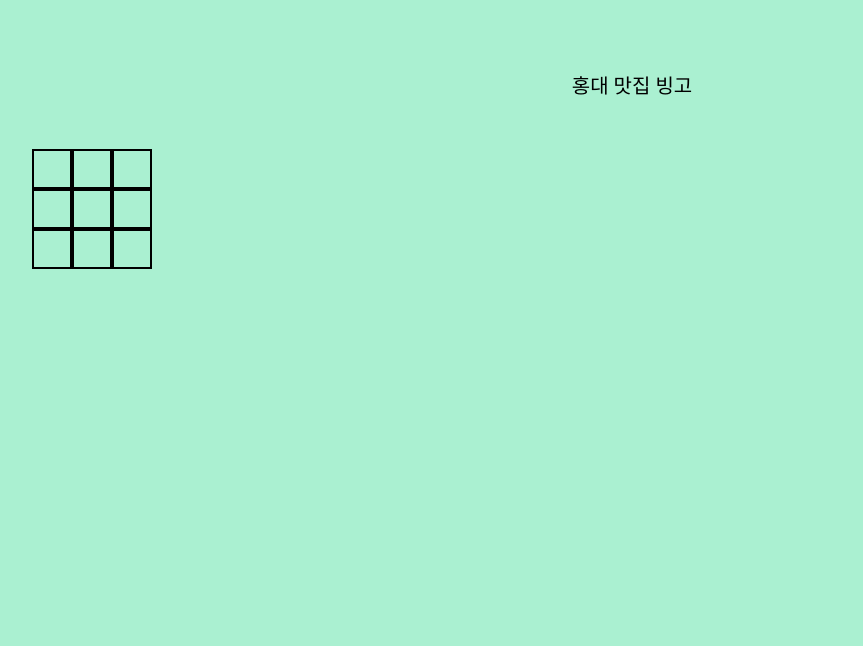
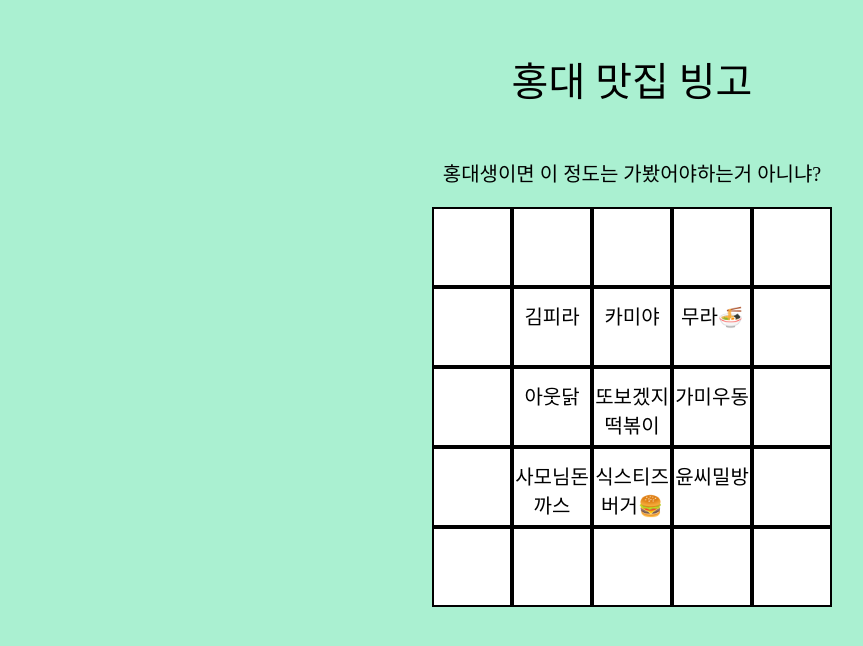
Before and after one commit to puba5/MatZipJokBo, a Next.js app: page /bingo in a window 1280 px wide. Shown: the top 646 px of the page, without its empty margins (8-871 px from the left). Built offline with nearby package versions, Linux system fonts and the light colour scheme.

Commit message:
빙고 기능 구현

```diff
--- a/components/bingoTable/table.js
+++ b/components/bingoTable/table.js
@@ -4,13 +4,18 @@
 import styled from "styled-components";
 
 export default function Table(props) {
-  const { tableData, dispatch } = props;
+  const { tableData, dispatch, bingoContent } = props;
   return (
     <Wrapper>
       {Array(tableData.length)
         .fill()
         .map((tr, i) => (
-          <Tr rowData={tableData[i]} rowIndex={i} dispatch={dispatch} />
+          <Tr
+            rowData={tableData[i]}
+            rowIndex={i}
+            dispatch={dispatch}
+            bingoContent={bingoContent[i]}
+          />
         ))}
     </Wrapper>
   );
--- a/components/bingoTable/td.js
+++ b/components/bingoTable/td.js
@@ -4,16 +4,34 @@
 import { CLICK_CELL } from "../../pages/bingo";
 
 export default function Td(props) {
-  const { rowIndex, cellIndex, dispatch } = props;
+  const { rowIndex, cellIndex, dispatch, cellData, bingoContent } = props;
   const onClickTd = useCallback(() => {
     console.log(rowIndex, cellIndex);
-    // dispatch({ type: CLICK_CELL, row: rowIndex, cell: cellIndex });
+    dispatch({ type: CLICK_CELL, row: rowIndex, cell: cellIndex });
   }, []);
-  return <Wrapper onClick={onClickTd}> </Wrapper>;
+  return (
+    <Wrapper>
+      {!cellData && <NotSelected onClick={onClickTd}>{bingoContent}</NotSelected>}
+      {cellData && <Selected onClick={onClickTd}>{bingoContent}</Selected>}
+    </Wrapper>
+  );
 }
+const Wrapper = styled.div``;
 
-const Wrapper = styled.div`
+const NotSelected = styled.div`
   border: 2px solid black;
-  width: 4rem;
-  height: 4rem;
+  width: 8rem;
+  height: 8rem;
+  font-size: 2rem;
+  background-color: white;
+  padding-top: 15%;
 `;
+const Selected = styled.div`
+  border: 2px solid black;
+  width: 8rem;
+  height: 8rem;
+  font-size: 2rem;
+  background-color: pink;
+  color: black;
+  padding-top: 15%;
+`;
--- a/components/bingoTable/tr.js
+++ b/components/bingoTable/tr.js
@@ -4,15 +4,19 @@
 import styled from "styled-components";
 
 export default function Tr(props) {
-  const { rowData, rowIndex, dispatch } = props;
+  const { rowData, rowIndex, dispatch, bingoContent } = props;
   return (
     <Wrapper>
       {Array(rowData.length)
         .fill()
         .map((td, i) => (
-          <Td cellIndex={i} rowIndex={rowIndex} dispatch={dispatch}>
-            {" "}
-          </Td>
+          <Td
+            cellIndex={i}
+            rowIndex={rowIndex}
+            dispatch={dispatch}
+            cellData={rowData[i]}
+            bingoContent={bingoContent[i]}
+          />
         ))}
     </Wrapper>
   );
--- a/now.json
+++ b/now.json
@@ -4,9 +4,9 @@
   "builds": [{ "src": "next.config.js", "use": "@now/next" }],
   "build": {
     "env": {
-      "NODE_ENV": "@react-vote-11th-node-env",
-      "PORT": "@react-vote-11th-port",
-      "API_HOST": "@react-vote-11th-api-host"
+      "NODE_ENV": "@matzipzokbo-node-env",
+      "PORT": "@matzipzokbo-port",
+      "API_HOST": "@matzipzokbo-api-host"
     }
   }
 }
--- a/pages/bingo.js
+++ b/pages/bingo.js
@@ -1,17 +1,22 @@
-import React, { useState, useReducer, useCallback } from "react";
+import React, { useReducer, useCallback } from "react";
 import styled from "styled-components";
 import Table from "../components/bingoTable/table";
 
 const initalState = {
   tableData: [
-    ["", "", ""],
-    ["", "", ""],
-    ["", "", ""],
+    ["", "", "", "", ""],
+    ["", "", "", "", ""],
+    ["", "", "", "", ""],
+    ["", "", "", "", ""],
+    ["", "", "", "", ""],
   ],
-  tableCheck: [
-    ["", "", ""],
-    ["", "", ""],
-    ["", "", ""],
+
+  bingoContent: [
+    ["", "", "", "", ""],
+    ["", "김피라", "카미야", `무라🍜`, ""],
+    ["", "아웃닭", "또보겠지떡볶이", "가미우동", ""],
+    ["", "사모님돈까스", "식스티즈버거🍔", "윤씨밀방", ""],
+    ["", "", "", "", ""],
   ],
 };
 
@@ -22,15 +27,21 @@
       return {
         ...state,
         tableData: [
-          ["", "", ""],
-          ["", "", ""],
-          ["", "", ""],
+          ["", "", "", "", ""],
+          ["", "", "", "", ""],
+          ["", "", "", "", ""],
+          ["", "", "", "", ""],
+          ["", "", "", "", ""],
         ],
       };
     case CLICK_CELL:
-      const tableData = { ...state.tableData };
-      tableData[action.row] = [...state.tableData[action.row]];
-      tableData[action.row][action.cell] = "";
+      console.log(action.cell);
+      console.log(state.tableData);
+      const tableData = [...state.tableData];
+      console.log(tableData);
+      tableData[action.row] = [...tableData[action.row]];
+      tableData[action.row][action.cell] = "O";
+      console.log(tableData);
       return {
         ...state,
         tableData,
@@ -49,9 +60,11 @@
     dispatch({
       type: SET_TABLE_DATA,
       tableData: [
-        ["", "", ""],
-        ["", "", ""],
-        ["", "", ""],
+        ["", "", "", "", ""],
+        ["", "", "", "", ""],
+        ["", "", "", "", ""],
+        ["", "", "", "", ""],
+        ["", "", "", "", ""],
       ],
     });
   }, []);
@@ -60,7 +73,13 @@
     <Wrapper>
       <Lists>
         <Title>홍대 맛집 빙고</Title>
-        <Table onClick={onClickTable} tableData={state.tableData} dispatch={dispatch} />
+        <Description>홍대생이면 이 정도는 가봤어야하는거 아니냐?</Description>
+        <Table
+          onClick={onClickTable}
+          tableData={state.tableData}
+          dispatch={dispatch}
+          bingoContent={state.bingoContent}
+        />
       </Lists>
     </Wrapper>
   );
@@ -74,9 +93,15 @@
 `;
 
 const Title = styled.p`
+  font-size: 4rem;
+  text-align: center;
+  margin: 3rem;
+`;
+
+const Description = styled.p`
   font-size: 2rem;
   text-align: center;
-  margin: 5rem auto;
+  margin: 2rem auto;
 `;
 
 const Lists = styled.div`
@@ -85,4 +110,5 @@
   justify-content: space-between;
   text-align: center;
   margin: auto;
+  align-items: center;
 `;
```
Also changed, not shown: components/before_result.js (+34 -1 lines).
